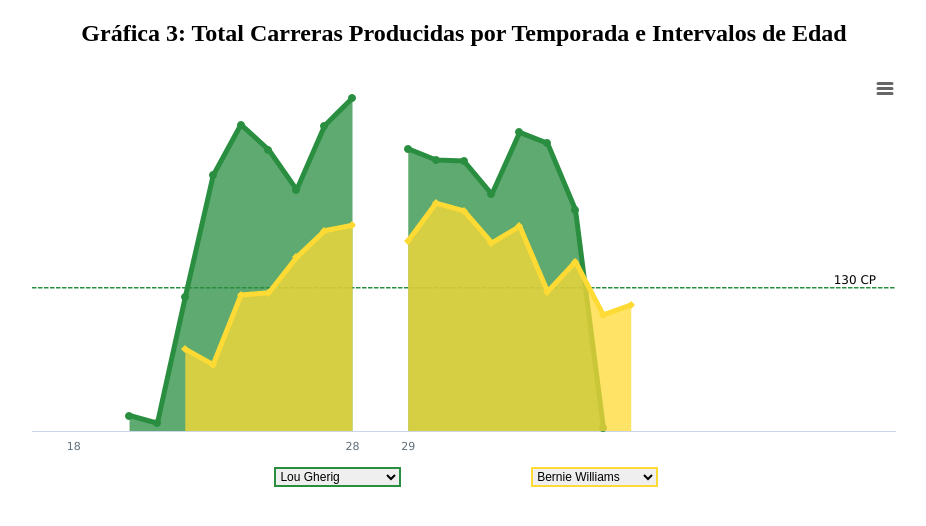
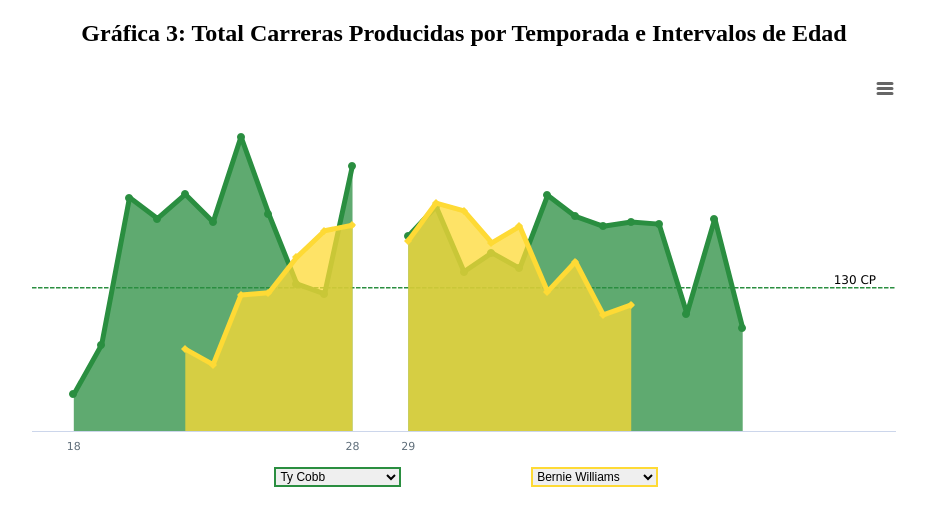
Before and after one commit to erduprojectarecibo/erduprojectarecibo.github.io, a website: page resources/iFrames/MLB iFrames/cp-comparison.html in a window 1280 px wide. Shown: the whole page, without its empty margins (176-1102 px from the left). Drawn offline with nearby package versions, Linux system fonts and the light colour scheme.

Commit message:
Update cp-comparison.html
Switched Lou Gehrig data for Ty Cobb

```diff
--- a/resources/iFrames/MLB iFrames/cp-comparison.html
+++ b/resources/iFrames/MLB iFrames/cp-comparison.html
@@ -45,7 +45,8 @@
 <div id=mlbchart03></div>
 <div id=select-area>
     <select id=select1>
-        <option value=0>Lou Gherig</option>
+        <!-- <option value=0>Lou Gherig</option> -->
+        <option value=0 selected='selected'>Ty Cobb</option>
         <option value=1>Bernie Williams</option>
         <option value=2>Roberto Alomar</option>
         <option value=3>Roberto Clemente</option>
@@ -58,7 +59,8 @@
         <option value=10>Rubén Sierra</option>
     </select>
     <select id=select2>
-        <option value=0>Lou Gherig</option>
+        <!-- <option value=0>Lou Gherig</option> -->
+        <option value=0>Ty Cobb</option>
         <option value=1 selected='selected'>Bernie Williams</option>
         <option value=2>Roberto Alomar</option>
         <option value=3>Roberto Clemente</option>
@@ -228,7 +230,8 @@ plotOptions: {
 $(document).ready(function () {
 
     var player_data = new Array();
-        /* Lou Gherig */ player_data[0]= new Array (null,null, null, 14, 7, 121, 231, 277, 254, 218, 276, 301, null, 255, 245, 244, 214, 270, 260, 200, 3, null, null, null, null, null, null, null, null, null, null),
+        // Lou Gherig player_data[0]= new Array (null,null, null, 14, 7, 121, 231, 277, 254, 218, 276, 301, null, 255, 245, 244, 214, 270, 260, 200, 3, null, null, null, null, null, null, null, null, null, null),
+        /* Ty Cobb */ player_data[0]= new Array (null, 33, 78, 211, 192, 214, 189, 266, 196, 133, 124, 240, null, 176, 203, 144, 161, 147, 213, 194, 185, 189, 187, 106, 192, 93, null, null, null, null),
         /* Bernie Williams */ player_data[1]= new Array(null,null, null, null, null, 74, 60, 123, 125, 157, 181, 186, null, 172, 206, 199, 170, 185, 126, 153, 105, 114, null, null, null, null, null, null, null, null, null),
         /* Roberto Alomar */ player_data[2]= new Array(null,null, null, 116, 131, 134, 148, 173, 185, 108, 124, 204, null, 110, 128, 234, 181, 193, 115, 110, 38, null, null, null, null, null, null, null, null, null, null),
         /* Roberto Clemente */ player_data[3]= new Array(null,null, null, 90, 119, 68, 113, 106, 167, 166, 159, 136, null, 170, 146, 195, 190, 113, 159, 111, 155, 118, null, null, null, null, null, null, null, null),
@@ -301,7 +304,7 @@ $(document).ready(function () {
         },
 
         series: [{
-            name: 'Lou Gherig',
+            name: 'Ty Cobb',
             data: player_data[0],
             color: '#2a8e40',
             animation: {
```
